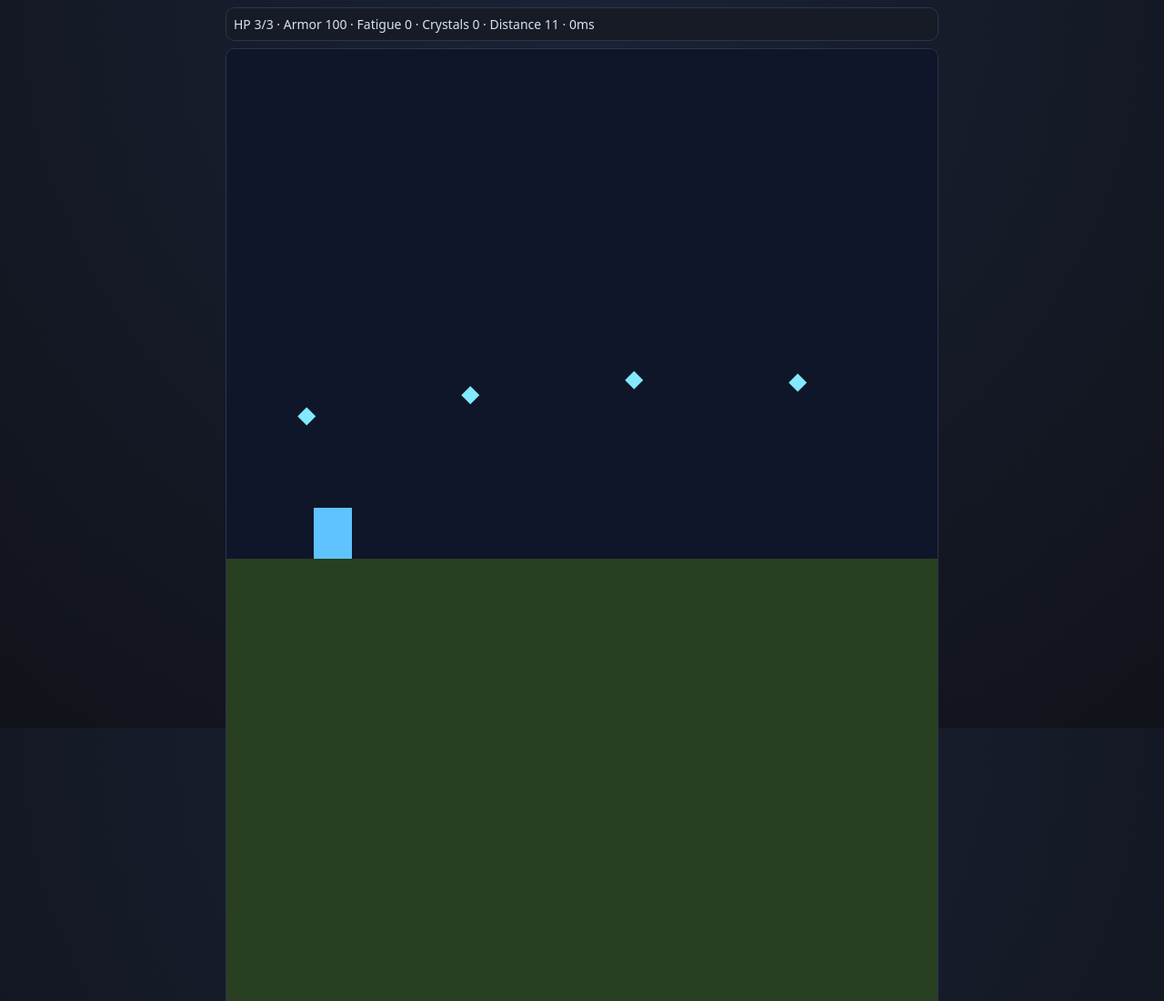
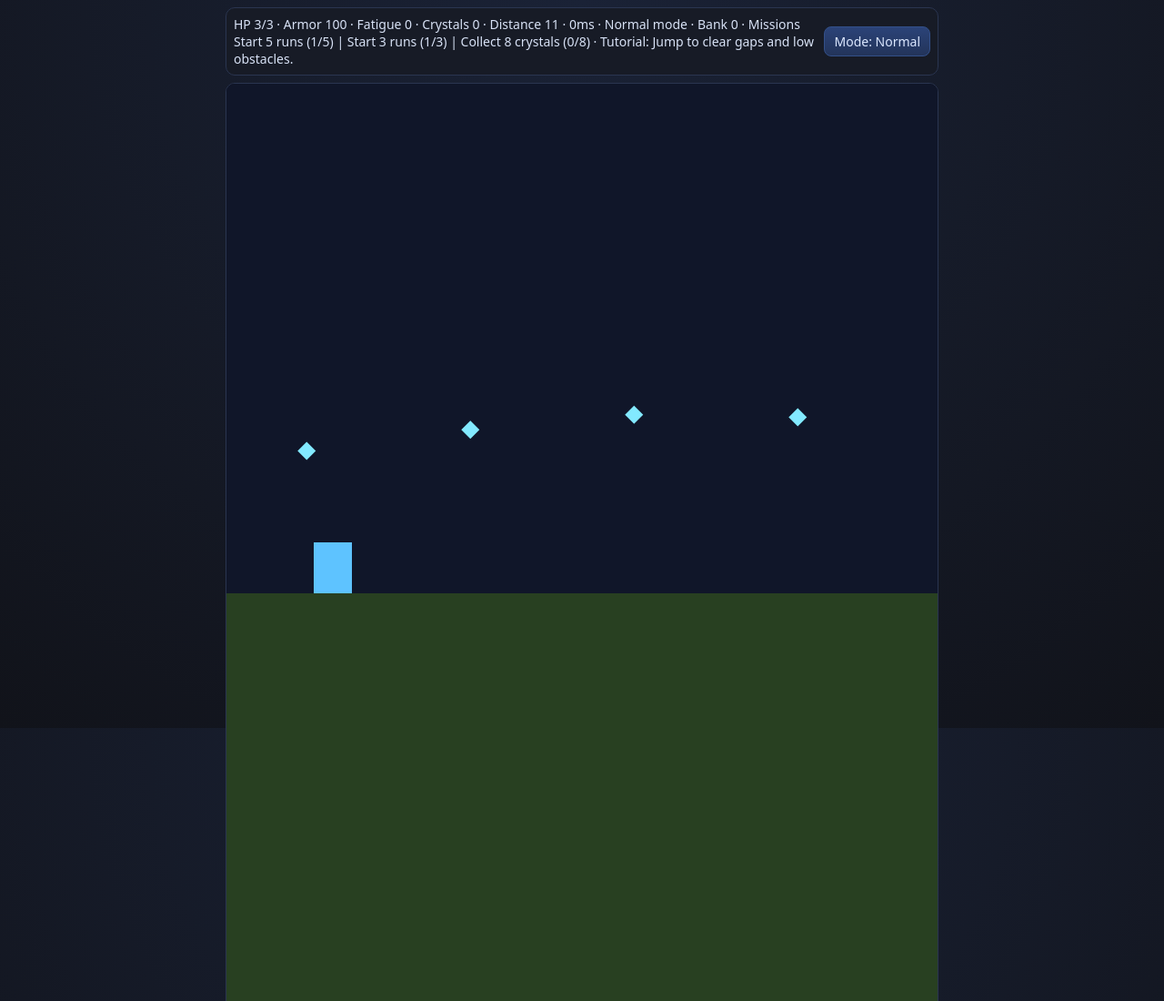
Before and after one commit to SDV-G-Deploy/Ind-Test-Ind-Game, a plain HTML site: page index.html in a window 1280 px wide. Shown: the top 1100 px of the page at 91% size. Drawn offline with Linux system fonts and the light colour scheme.

Commit message:
feat(retention): add daily missions v0 with saved progress

```diff
--- a/index.html
+++ b/index.html
@@ -42,6 +42,23 @@
         font-size: 14px;
       }
 
+      .topbar {
+        display: flex;
+        align-items: center;
+        justify-content: space-between;
+        gap: 10px;
+      }
+
+      .mode-toggle {
+        border: 1px solid #335089;
+        border-radius: 8px;
+        background: linear-gradient(180deg, #2b4378, #23345a);
+        color: #dce8ff;
+        font: inherit;
+        padding: 6px 10px;
+        white-space: nowrap;
+      }
+
       .canvas-wrap {
         background: #0f1320;
         border: 1px solid #2a3550;
@@ -77,7 +94,7 @@
   </head>
   <body>
     <div class="app">
-      <div class="topbar">Runner MVP · Tap right half to jump / left half to slam</div>
+      <div class="topbar"><span id="hudText">Runner MVP · Tap right half to jump / left half to slam</span><button id="modeToggle" class="mode-toggle" type="button">Mode: Normal</button></div>
       <div class="canvas-wrap">
         <canvas id="gameCanvas" width="360" height="640" aria-label="runner game canvas"></canvas>
       </div>
--- a/src/game/spawner.js
+++ b/src/game/spawner.js
@@ -1,5 +1,5 @@
-function randomBetween(min, max) {
-  return min + Math.random() * (max - min);
+function randomBetween(randomFn, min, max) {
+  return min + randomFn() * (max - min);
 }
 
 function makeGround(world, x, width) {
@@ -14,8 +14,12 @@ function makeGround(world, x, width) {
 
 export function createSpawner(config) {
   const s = config.spawner;
+  let randomFn = Math.random;
 
   return {
+    setRandomProvider(nextRandomFn) {
+      randomFn = typeof nextRandomFn === 'function' ? nextRandomFn : Math.random;
+    },
     seedInitial(world) {
       for (let i = 0; i < s.segmentLead; i += 1) {
         this.spawnNextSegment(world, config);
@@ -25,11 +29,11 @@ export function createSpawner(config) {
     spawnNextSegment(world, cfg) {
       const length = cfg.world.segmentLength;
       const segX = world.nextSegmentX;
-      const roll = Math.random();
+      const roll = randomFn();
 
       if (roll < s.gapChance) {
         // gap segment: no ground, maybe reward for risky jump
-        if (Math.random() < s.crystalChance) {
+        if (randomFn() < s.crystalChance) {
           world.entities.push({
             kind: 'crystal',
             x: segX + length * 0.5,
@@ -40,7 +44,7 @@ export function createSpawner(config) {
         }
       } else if (roll < s.gapChance + s.obstacleChance) {
         makeGround(world, segX, length);
-        const obstacleH = randomBetween(s.obstacleMinHeight, s.obstacleMaxHeight);
+        const obstacleH = randomBetween(randomFn, s.obstacleMinHeight, s.obstacleMaxHeight);
         world.entities.push({
           kind: 'obstacle',
           x: segX + length * 0.45,
@@ -52,17 +56,17 @@ export function createSpawner(config) {
         makeGround(world, segX, length);
       }
 
-      if (Math.random() < s.crystalChance) {
+      if (randomFn() < s.crystalChance) {
         world.entities.push({
           kind: 'crystal',
           x: segX + length * 0.72,
-          y: world.groundY - randomBetween(120, 210),
+          y: world.groundY - randomBetween(randomFn, 120, 210),
           width: 20,
           height: 20
         });
       }
 
-      if (Math.random() < s.heartChance) {
+      if (randomFn() < s.heartChance) {
         world.entities.push({
           kind: 'heart',
           x: segX + length * 0.25,
--- a/src/main.js
+++ b/src/main.js
@@ -5,6 +5,9 @@ import { createPlayer, updatePlayer } from './game/player.js';
 import { createWorld, updateWorld } from './game/world.js';
 import { createSpawner } from './game/spawner.js';
 import { createHud } from './ui/hud.js';
+import { createTutorialPrompts } from './retention/tutorial.js';
+import { createDailyRunMode } from './retention/dailyRun.js';
+import { createDailyMissions } from './retention/dailyMissions.js';
 
 const DEFAULTS = {
   world: {
@@ -80,13 +83,19 @@ function resetRun(state, config) {
   const freshPlayer = createPlayer(config, state.world.groundY);
   Object.assign(state.player, freshPlayer);
 
+  state.spawner.setRandomProvider(state.dailyRun.createRngForCurrentMode());
   state.spawner.seedInitial(state.world);
+
+  state.dailyMissions.onRunStart();
+  state.runMetrics.lastDistance = state.world.distance;
+  state.runMetrics.lastCrystals = state.player.crystals;
 }
 
 async function boot() {
   const config = await loadBalance();
   const canvas = document.getElementById('gameCanvas');
   const buttons = Array.from(document.querySelectorAll('.touch-btn'));
+  const modeToggle = document.getElementById('modeToggle');
 
   const input = createInput({ canvas, buttons });
   const world = createWorld(config, canvas);
@@ -94,9 +103,27 @@ async function boot() {
   const spawner = createSpawner(config);
   const renderer = createRenderer({ canvas, config });
   const hud = createHud();
-  const state = { config, input, world, player, spawner, renderer, hud };
+  const tutorial = createTutorialPrompts();
+  const dailyRun = createDailyRunMode();
+  const dailyMissions = createDailyMissions({ getDateKey: () => dailyRun.getDateKey() });
+  const runMetrics = { lastDistance: world.distance, lastCrystals: player.crystals };
+  const state = { config, input, world, player, spawner, renderer, hud, tutorial, dailyRun, dailyMissions, runMetrics };
 
+  spawner.setRandomProvider(dailyRun.createRngForCurrentMode());
   spawner.seedInitial(world);
+  dailyMissions.onRunStart();
+
+  const updateModeButton = () => {
+    const mode = dailyRun.getMode();
+    modeToggle.textContent = mode === 'daily' ? `Mode: Daily (${dailyRun.getDateKey()})` : 'Mode: Normal';
+  };
+  updateModeButton();
+
+  modeToggle.addEventListener('click', () => {
+    dailyRun.toggleMode();
+    updateModeButton();
+    resetRun(state, config);
+  });
 
   let loopMs = 0;
   let loop;
@@ -113,7 +140,14 @@ async function boot() {
         if (input.consume('jump')) resetRun(state, config);
       } else {
         updatePlayer(player, world, input, config, dt);
+        tutorial.update(player);
         updateWorld(world, player, spawner, config, dt);
+
+        const distanceDelta = Math.max(0, world.distance - runMetrics.lastDistance);
+        const crystalsDelta = Math.max(0, player.crystals - runMetrics.lastCrystals);
+        dailyMissions.updateProgress({ distanceDelta, crystalsDelta });
+        runMetrics.lastDistance = world.distance;
+        runMetrics.lastCrystals = player.crystals;
       }
 
       // Simple runtime assertions for MVP sanity.
@@ -124,7 +158,15 @@ async function boot() {
     },
     render() {
       renderer.draw(state);
-      hud.render({ player, world, loopMs });
+      hud.render({
+        player,
+        world,
+        loopMs,
+        promptText: tutorial.getPrompt(),
+        mode: dailyRun.getMode(),
+        dailyDate: dailyRun.getDateKey(),
+        dailyMissions: dailyMissions.getSnapshot()
+      });
     }
   });
 
--- /dev/null
+++ b/src/retention/dailyMissions.js
@@ -0,0 +1,133 @@
+const STORAGE_KEY = 'runner.dailyMissions.v0';
+
+const MISSION_POOL = [
+  { id: 'distance_200', label: 'Travel 200 distance', target: 200, reward: 20, metric: 'distance' },
+  { id: 'distance_350', label: 'Travel 350 distance', target: 350, reward: 35, metric: 'distance' },
+  { id: 'crystals_8', label: 'Collect 8 crystals', target: 8, reward: 20, metric: 'crystals' },
+  { id: 'crystals_15', label: 'Collect 15 crystals', target: 15, reward: 35, metric: 'crystals' },
+  { id: 'runs_3', label: 'Start 3 runs', target: 3, reward: 15, metric: 'runs' },
+  { id: 'runs_5', label: 'Start 5 runs', target: 5, reward: 30, metric: 'runs' }
+];
+
+function hashStringToSeed(input) {
+  let hash = 2166136261;
+  for (let i = 0; i < input.length; i += 1) {
+    hash ^= input.charCodeAt(i);
+    hash = Math.imul(hash, 16777619);
+  }
+  return hash >>> 0;
+}
+
+function mulberry32(seed) {
+  return () => {
+    let t = (seed += 0x6d2b79f5);
+    t = Math.imul(t ^ (t >>> 15), t | 1);
+    t ^= t + Math.imul(t ^ (t >>> 7), t | 61);
+    return ((t ^ (t >>> 14)) >>> 0) / 4294967296;
+  };
+}
+
+function pickMissions(dateKey) {
+  const rng = mulberry32(hashStringToSeed(`missions:${dateKey}`));
+  const pool = [...MISSION_POOL];
+  for (let i = pool.length - 1; i > 0; i -= 1) {
+    const j = Math.floor(rng() * (i + 1));
+    [pool[i], pool[j]] = [pool[j], pool[i]];
+  }
+
+  return pool.slice(0, 3).map((mission) => ({ ...mission, progress: 0, complete: false, claimed: false }));
+}
+
+function createFreshState(dateKey, bankedCrystals = 0) {
+  return { dateKey, missions: pickMissions(dateKey), bankedCrystals };
+}
+
+function loadState(dateKey) {
+  try {
+    const raw = localStorage.getItem(STORAGE_KEY);
+    if (!raw) return createFreshState(dateKey, 0);
+    const parsed = JSON.parse(raw);
+    const bankedCrystals = Number(parsed.bankedCrystals || 0);
+    if (parsed.dateKey !== dateKey || !Array.isArray(parsed.missions)) {
+      return createFreshState(dateKey, bankedCrystals);
+    }
+    return {
+      dateKey,
+      bankedCrystals,
+      missions: parsed.missions.map((mission) => ({
+        ...mission,
+        progress: Number(mission.progress || 0),
+        complete: Boolean(mission.complete),
+        claimed: Boolean(mission.claimed)
+      }))
+    };
+  } catch {
+    return createFreshState(dateKey, 0);
+  }
+}
+
+function saveState(state) {
+  localStorage.setItem(STORAGE_KEY, JSON.stringify(state));
+}
+
+export function createDailyMissions({ getDateKey }) {
+  let state = loadState(getDateKey());
+
+  function ensureCurrentDay() {
+    const currentDate = getDateKey();
+    if (state.dateKey !== currentDate) {
+      state = createFreshState(currentDate, state.bankedCrystals);
+      saveState(state);
+    }
+  }
+
+  function advanceMission(metric, amount) {
+    if (amount <= 0) return;
+    ensureCurrentDay();
+    let changed = false;
+
+    state.missions.forEach((mission) => {
+      if (mission.metric !== metric || mission.claimed) return;
+
+      const nextProgress = Math.min(mission.target, mission.progress + amount);
+      if (nextProgress !== mission.progress) {
+        mission.progress = nextProgress;
+        changed = true;
+      }
+
+      if (!mission.complete && mission.progress >= mission.target) {
+        mission.complete = true;
+        mission.claimed = true;
+        state.bankedCrystals += mission.reward;
+        changed = true;
+      }
+    });
+
+    if (changed) saveState(state);
+  }
+
+  return {
+    onRunStart() {
+      advanceMission('runs', 1);
+    },
+    updateProgress({ distanceDelta = 0, crystalsDelta = 0 }) {
+      advanceMission('distance', distanceDelta);
+      advanceMission('crystals', crystalsDelta);
+    },
+    getSnapshot() {
+      ensureCurrentDay();
+      return {
+        dateKey: state.dateKey,
+        bankedCrystals: state.bankedCrystals,
+        missions: state.missions.map((mission) => ({
+          id: mission.id,
+          label: mission.label,
+          progress: mission.progress,
+          target: mission.target,
+          reward: mission.reward,
+          complete: mission.complete
+        }))
+      };
+    }
+  };
+}
--- /dev/null
+++ b/src/retention/dailyRun.js
@@ -0,0 +1,46 @@
+function getTodayKey(now = new Date()) {
+  const year = now.getFullYear();
+  const month = String(now.getMonth() + 1).padStart(2, '0');
+  const day = String(now.getDate()).padStart(2, '0');
+  return `${year}-${month}-${day}`;
+}
+
+function hashStringToSeed(input) {
+  let hash = 2166136261;
+  for (let i = 0; i < input.length; i += 1) {
+    hash ^= input.charCodeAt(i);
+    hash = Math.imul(hash, 16777619);
+  }
+  return hash >>> 0;
+}
+
+function mulberry32(seed) {
+  return () => {
+    let t = (seed += 0x6d2b79f5);
+    t = Math.imul(t ^ (t >>> 15), t | 1);
+    t ^= t + Math.imul(t ^ (t >>> 7), t | 61);
+    return ((t ^ (t >>> 14)) >>> 0) / 4294967296;
+  };
+}
+
+export function createDailyRunMode() {
+  let mode = 'normal';
+
+  return {
+    getMode() {
+      return mode;
+    },
+    getDateKey() {
+      return getTodayKey();
+    },
+    toggleMode() {
+      mode = mode === 'normal' ? 'daily' : 'normal';
+      return mode;
+    },
+    createRngForCurrentMode() {
+      if (mode !== 'daily') return Math.random;
+      const seed = hashStringToSeed(`daily:${getTodayKey()}`);
+      return mulberry32(seed);
+    }
+  };
+}
--- /dev/null
+++ b/src/retention/tutorial.js
@@ -0,0 +1,47 @@
+const STORAGE_KEY = 'runner.tutorial.v1';
+
+function loadShownPrompts() {
+  try {
+    const raw = localStorage.getItem(STORAGE_KEY);
+    if (!raw) return { jump: false, doubleJump: false, slam: false };
+    const parsed = JSON.parse(raw);
+    return {
+      jump: Boolean(parsed.jump),
+      doubleJump: Boolean(parsed.doubleJump),
+      slam: Boolean(parsed.slam)
+    };
+  } catch {
+    return { jump: false, doubleJump: false, slam: false };
+  }
+}
+
+function persistShownPrompts(shown) {
+  localStorage.setItem(STORAGE_KEY, JSON.stringify(shown));
+}
+
+export function createTutorialPrompts() {
+  const shown = loadShownPrompts();
+  let activePrompt = '';
+
+  function showPrompt(key, text) {
+    if (shown[key]) return;
+    shown[key] = true;
+    activePrompt = text;
+    persistShownPrompts(shown);
+  }
+
+  return {
+    update(player) {
+      if (!shown.jump && player.onGround) {
+        showPrompt('jump', 'Tutorial: Jump to clear gaps and low obstacles.');
+      } else if (!shown.doubleJump && !player.onGround && player.jumpsLeft === 1) {
+        showPrompt('doubleJump', 'Tutorial: Tap jump again in air for a double jump.');
+      } else if (!shown.slam && !player.onGround && player.jumpsLeft <= 1) {
+        showPrompt('slam', 'Tutorial: Slam mid-air to break through obstacles.');
+      }
+    },
+    getPrompt() {
+      return activePrompt;
+    }
+  };
+}
--- a/src/ui/hud.js
+++ b/src/ui/hud.js
@@ -1,14 +1,22 @@
 export function createHud() {
-  const panel = document.querySelector('.topbar');
+  const panel = document.querySelector('#hudText');
 
   return {
-    render({ player, world, loopMs }) {
+    render({ player, world, loopMs, promptText = '', mode = 'normal', dailyDate = '', dailyMissions }) {
       const gameOverText = world.gameOver
         ? ` · GAME OVER · distance ${Math.floor(world.distance)} · best ${world.bestDistance}`
         : '';
+      const tutorialText = promptText ? ` · ${promptText}` : '';
+      const modeText = mode === 'daily' ? ` · Daily ${dailyDate}` : ' · Normal mode';
+
+      const missionText = dailyMissions
+        ? ` · Bank ${dailyMissions.bankedCrystals} · Missions ${dailyMissions.missions
+            .map((mission) => `${mission.label} (${Math.floor(mission.progress)}/${mission.target})`)
+            .join(' | ')}`
+        : '';
       panel.textContent = `HP ${player.hp}/${player.maxHP} · Armor ${Math.floor(player.armor)} · Fatigue ${Math.floor(
         player.fatigue
-      )} · Crystals ${player.crystals} · Distance ${Math.floor(world.distance)} · ${Math.round(loopMs)}ms${gameOverText}`;
+      )} · Crystals ${player.crystals} · Distance ${Math.floor(world.distance)} · ${Math.round(loopMs)}ms${modeText}${missionText}${gameOverText}${tutorialText}`;
     }
   };
 }
```
